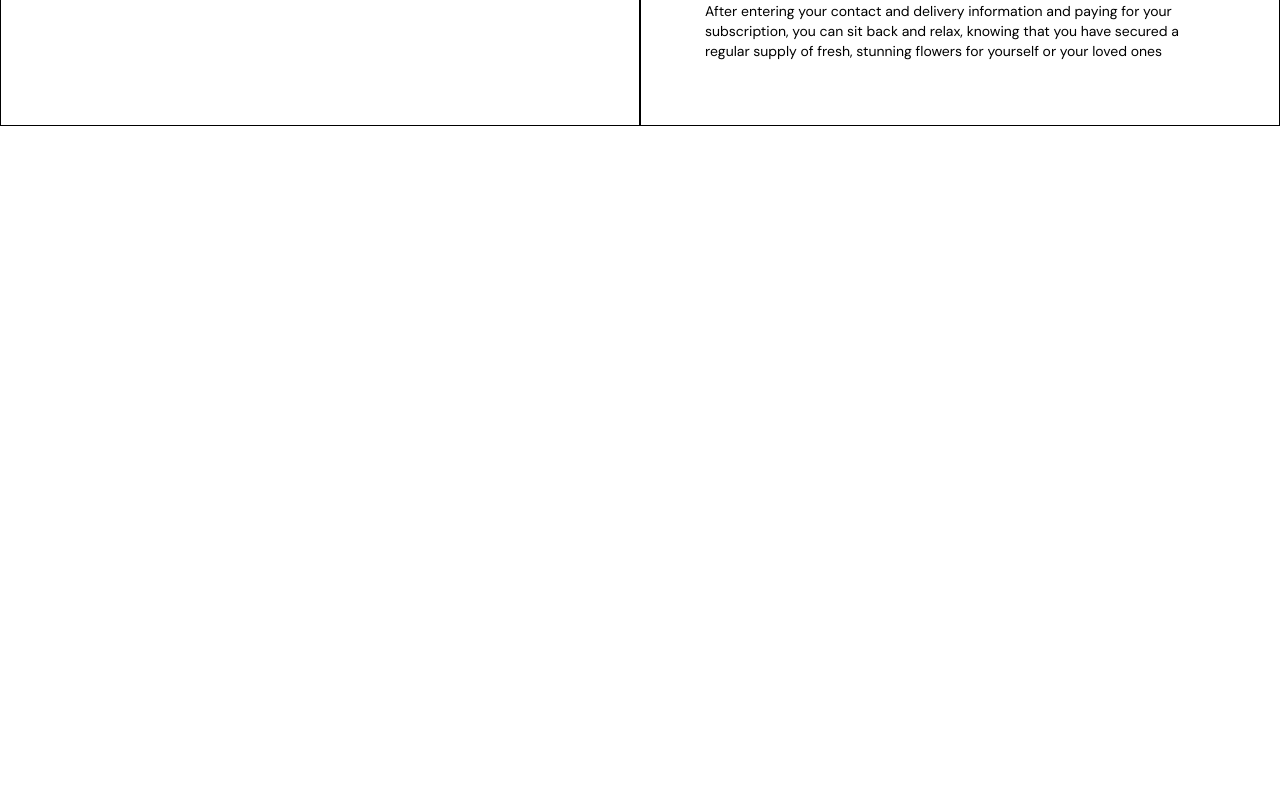
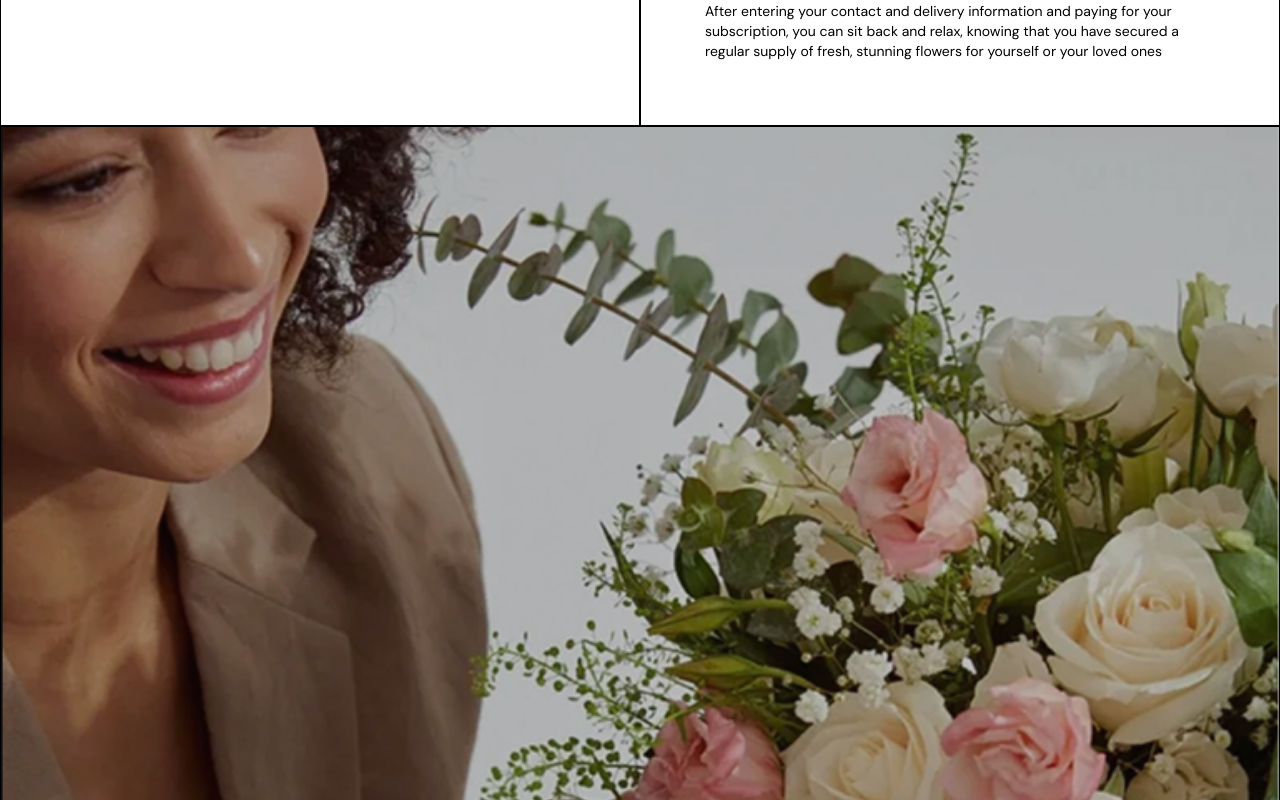
Before and after one commit to JeralSandeeptha/Flower-Delivery-Shop, a Vue app: page /subscription in a window 1280 px wide. Shown: the part 1380-2180 px from the top of the page. Before the commit the page ends 1506 px from the top, so only its background shows below. Built offline with nearby package versions, Linux system fonts and the light colour scheme.

Commit message:
Added Flowers with girl section

```diff
--- /dev/null
+++ b/src/components/flowers-with-girl/FlowersWithGirl.vue
@@ -0,0 +1,17 @@
+<script setup lang="ts">
+import data from '../../constants/website.json';
+</script>
+
+<template>
+    <div class="w-full border-[1px]">
+        <img
+            :src="data.pages[0].sections[3].data[0].image_url"
+            :alt="data.pages[0].sections[3].data[0].image_alt"
+            class="w-full min-h[100vh] object-cover"
+        >
+    </div>
+</template>
+
+<style scoped>
+
+</style>
--- a/src/constants/website.json
+++ b/src/constants/website.json
@@ -66,6 +66,24 @@
                             }
                         ]
                     ]
+                },
+                {
+                    "section_id": 4,
+                    "data": [
+                        {
+                            "image_url": "/images/flowers-with-girl.png",
+                            "image_alt": "flowers-with-girl"
+                        }
+                    ]
+                },
+                {
+                    "section_id": 5,
+                    "data": [
+                        {
+                            "image_url": "/images/flowers-with-girl.png",
+                            "image_alt": "flowers-with-girl"
+                        }
+                    ]
                 }
             ]
         },
--- a/src/views/subscription-page/SubscriptionPage.vue
+++ b/src/views/subscription-page/SubscriptionPage.vue
@@ -1,11 +1,13 @@
 <script setup lang="ts">
 import SubscriptionHero from '../../components/subscription-hero/SubscriptionHero.vue';
 import HowDoesItWork from '../../components/how-does-it-work/HowDoesItWork.vue';
+import FlowersWithGirl from '../../components/flowers-with-girl/FlowersWithGirl.vue';
 </script>
 
 <template>
     <SubscriptionHero />
     <HowDoesItWork />
+    <FlowersWithGirl />
 </template>
 
 <style scoped>
```
Also changed, not shown: public/images/flowers-with-girl.png (added).
